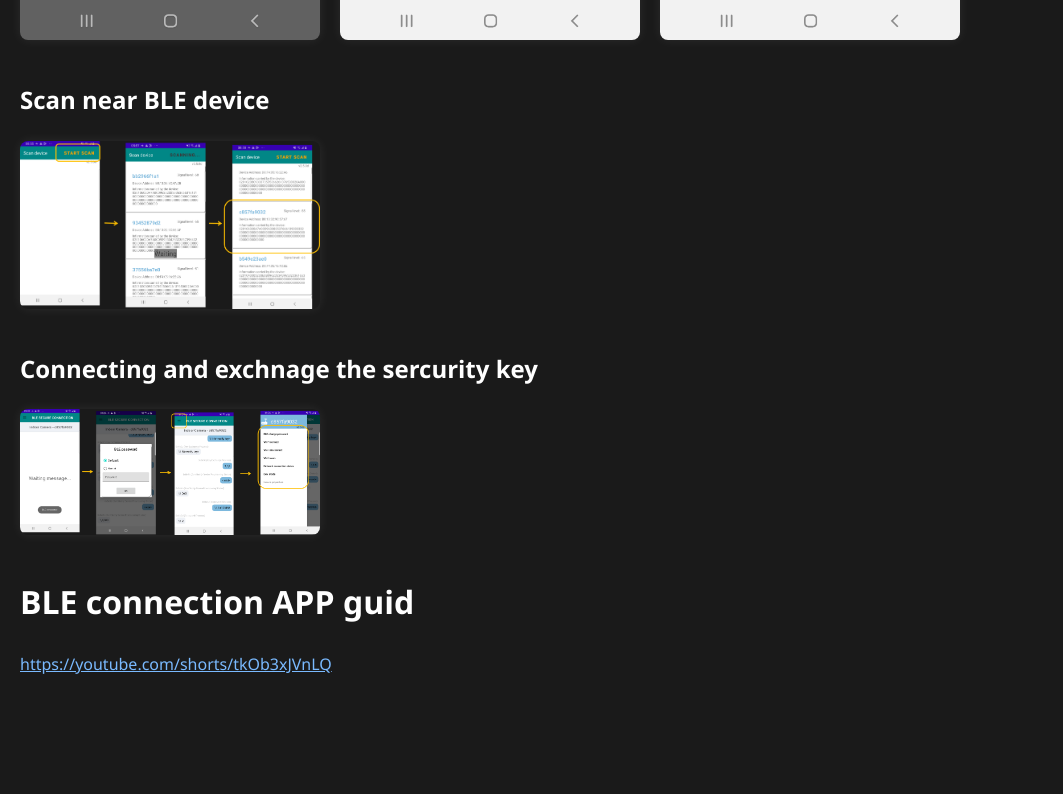
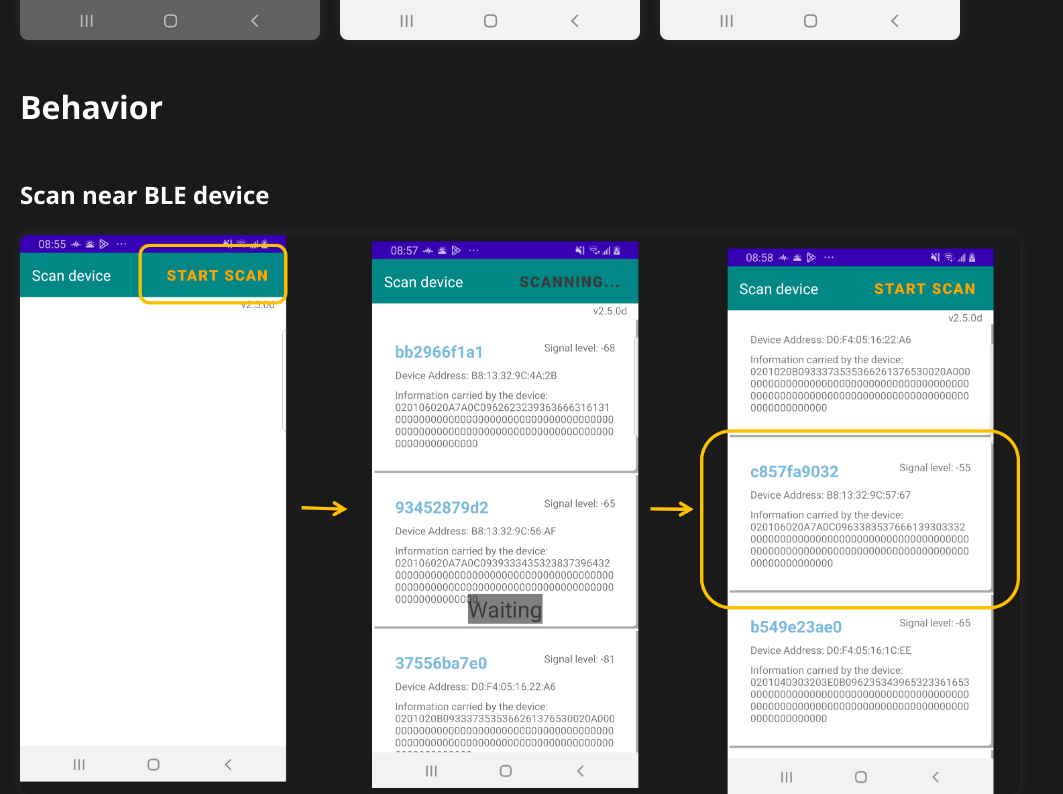
Before and after one commit to jhanjerry/jhanjerry.github.io, a plain HTML site: page index.html in a window 1280 px wide. Shown: the part 1626-2420 px from the top of the page, without its empty margins (0-1063 px from the left). Before the commit the page ends 2340 px from the top, so only its background shows below. Drawn offline with Linux system fonts and the light colour scheme.

Commit message:
Update index.html

```diff
--- a/index.html
+++ b/index.html
@@ -71,7 +71,7 @@
 </style>
 <body>
 
-<h1>Behavior</h1>
+<h1>Main function introdution</h1>
 
 <div class="img-row">
     <img src="images/icon.png" width="100" height="100" />
@@ -90,14 +90,15 @@
     <img src="images/function_list.png" width="300" height="600" />
 </div>
 
+<h1>Behavior</h1>
 <h2>Scan near BLE device</h2>
 <div class="img-row">
-    <img src="images/UI_flow1.png" width="300" height="600" />
+    <img src="images/UI_flow1.png" width="1000" height="600" />
 </div>
 
 <h2>Connecting and exchnage the sercurity key</h2>
 <div class="img-row">
-    <img src="images/UI_flow2.png" width="300" height="600" />
+    <img src="images/UI_flow2.png" width="1000" height="600" />
 </div>
 
 <h1>BLE connection APP guid</h1>
```
